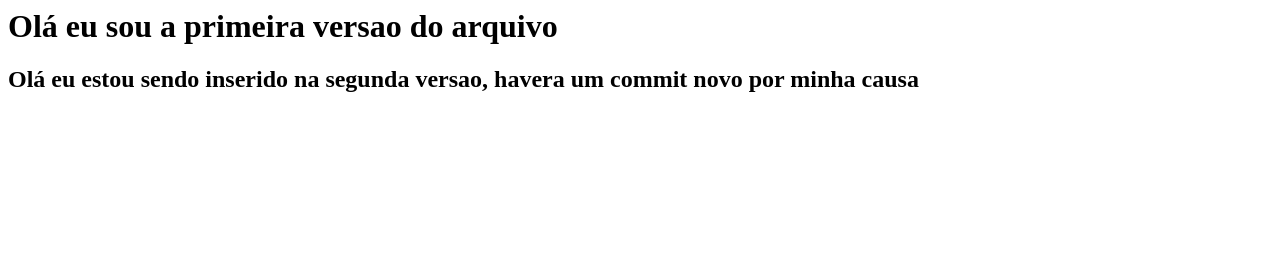
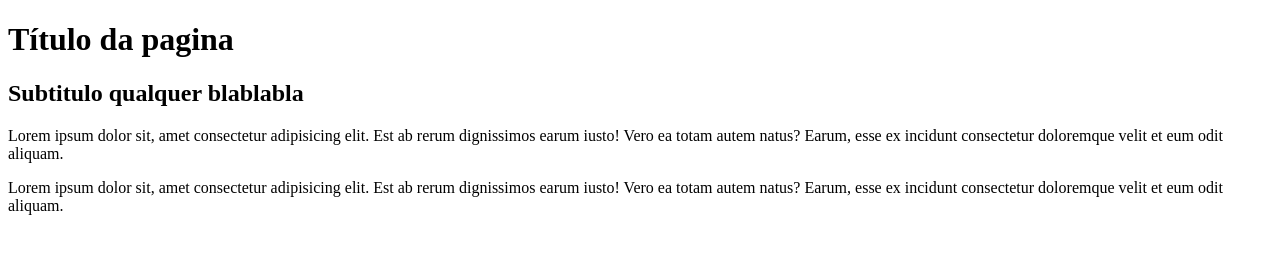
Before and after one commit to andersonfontes/minhapasta, a plain HTML site: page index.html in a window 1280 px wide. Drawn offline with Linux system fonts and the light colour scheme.

Commit message:
Refiz a pagina com estrutura html e lorem

```diff
--- a/index.html
+++ b/index.html
@@ -1,3 +1,18 @@
-<h1> Olá eu sou a primeira versao do arquivo </h1>
+<!DOCTYPE html>
+<html lang="en">
+<head>
+    <meta charset="UTF-8">
+    <meta name="viewport" content="width=device-width, initial-scale=1.0">
+    <title>Minha Pagina</title>
+</head>
+<body>
+    <h1> Título da pagina</h1>
+    <h2> Subtitulo qualquer blablabla</h2>
 
-<h2> Olá eu estou sendo inserido na segunda versao, havera um commit novo por minha causa </h2>
+    <p>Lorem ipsum dolor sit, amet consectetur adipisicing elit. Est ab rerum dignissimos earum iusto! Vero ea totam autem natus? Earum, esse ex incidunt consectetur doloremque velit et eum odit aliquam.</p>
+
+    <p>Lorem ipsum dolor sit, amet consectetur adipisicing elit. Est ab rerum dignissimos earum iusto! Vero ea totam autem natus? Earum, esse ex incidunt consectetur doloremque velit et eum odit aliquam.</p>
+
+
+</body>
+</html>
```
